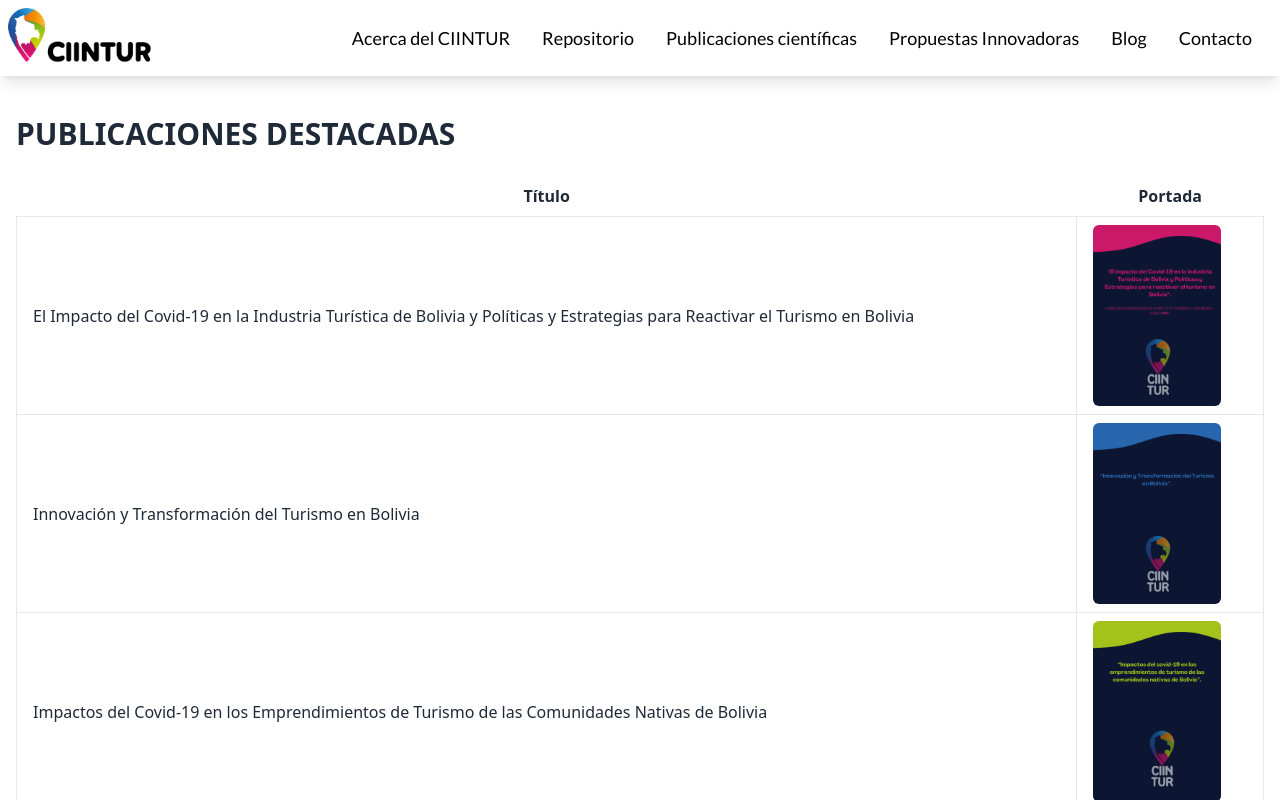
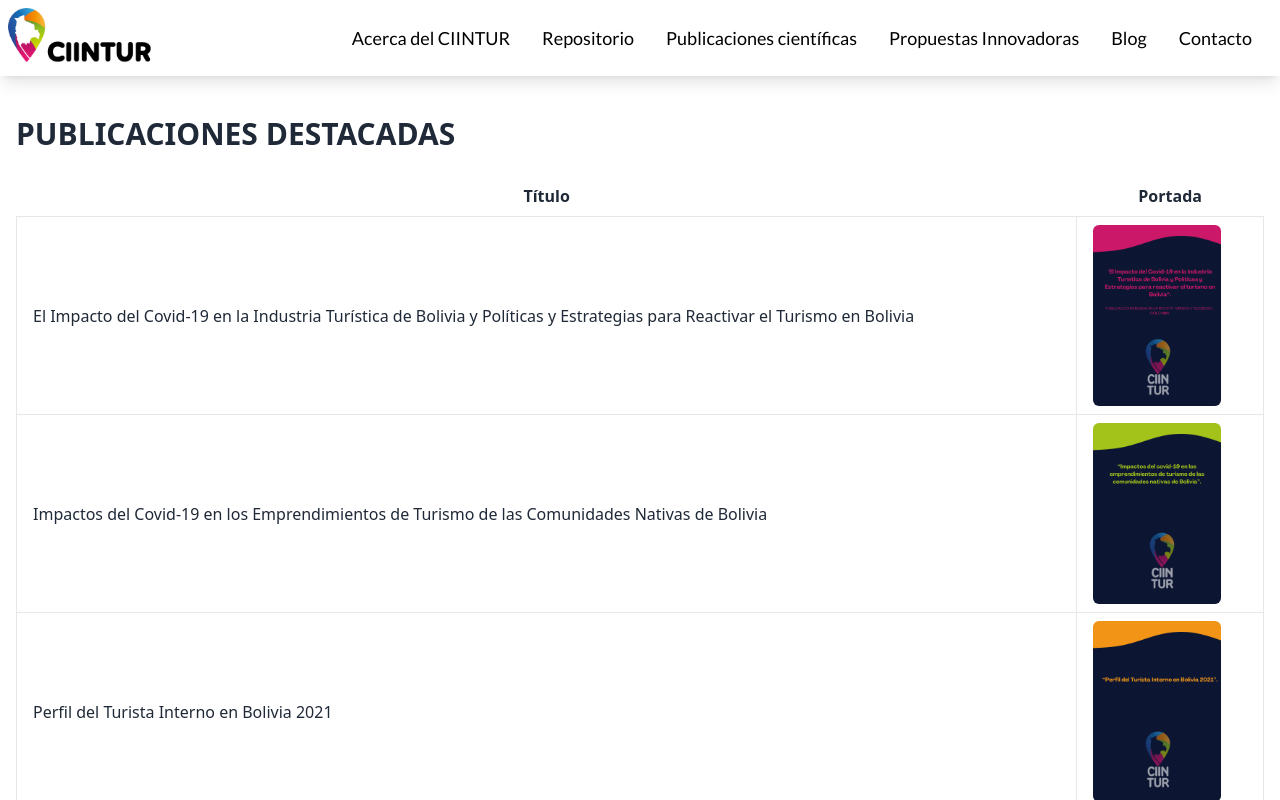
Before and after one commit to lfwzk/CIINTUR-UNIFRANZ, a React (Vite) app: page /information in a window 1280 px wide. Shown: the top 800 px of the page. Built offline with nearby package versions, Linux system fonts and the light colour scheme; the HTML template or start-up script is replaced by a standard one.

Commit message:
Remove commented out code and update publication list

```diff
--- a/src/components/Hero.jsx
+++ b/src/components/Hero.jsx
@@ -14,7 +14,6 @@ const Hero = () => {
         <source src={video} type="video/mp4" />
       </video>
       <div className="absolute top-0 left-0 w-full h-full bg-black opacity-50"></div>
-      {/* Contenido del héroe */}
       <div className="absolute top-0 left-0 w-full h-full bg-black opacity-20"></div>
       <div className="absolute top-1/2 left-1/2 transform -translate-x-1/2 -translate-y-1/2 text-center">
         <img src={logo} alt="Logo" className="mx-auto w-50 pt-6" />
--- a/src/components/Publish.jsx
+++ b/src/components/Publish.jsx
@@ -26,7 +26,7 @@ export const Publish = () => {
                 className="h-full w-full object-cover transform transition duration-500 hover:scale-110"
               />
             </a>
-            <a
+            {/* <a
               href="/pagina2"
               className="h-100 w-full rounded-md overflow-hidden hover:shadow-lg"
             >
@@ -35,7 +35,7 @@ export const Publish = () => {
                 alt="portada"
                 className="h-full w-full object-cover transform transition duration-500 hover:scale-110"
               />
-            </a>
+            </a> */}
             <a
               href="/pagina3"
               className="h-100 w-full rounded-md overflow-hidden hover:shadow-lg"
--- a/src/pages/Information.jsx
+++ b/src/pages/Information.jsx
@@ -13,11 +13,7 @@ const publications = [
     image: img1,
     link: "/pagina1",
   },
-  {
-    title: "Innovación y Transformación del Turismo en Bolivia",
-    image: img2,
-    link: "/pagina2",
-  },
+
   {
     title:
       "Impactos del Covid-19 en los Emprendimientos de Turismo de las Comunidades Nativas de Bolivia",
```
